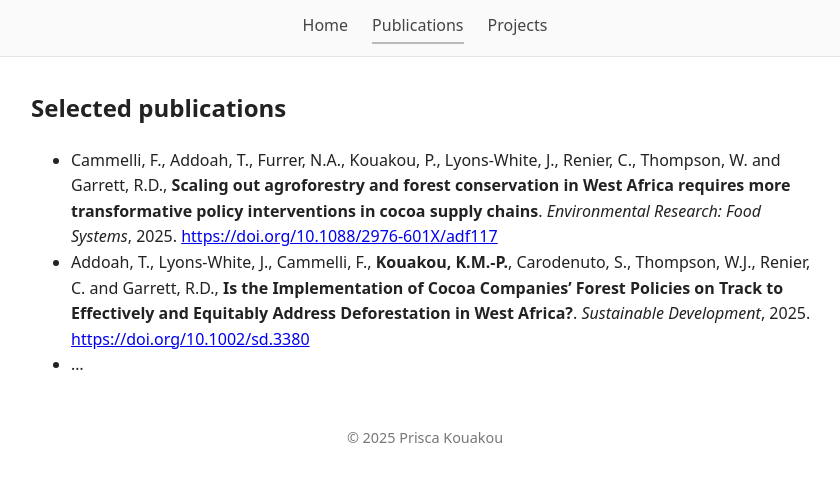
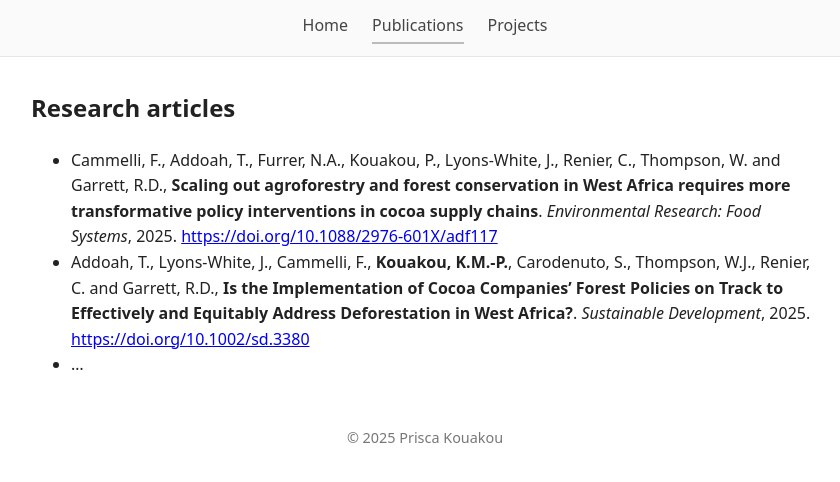
Before and after one commit to priscakmkouakou/priscakmkouakou.github.io, a Jekyll site: the page built from publications.md, in a window 1280 px wide. Shown: the top 482 px of the page, without its empty margins (215-1055 px from the left). Built offline with Jekyll 4.4.1, drawn with Linux system fonts in a browser that asks for light colours.

Commit message:
Update publications.md

```diff
--- a/publications.md
+++ b/publications.md
@@ -4,7 +4,7 @@ layout: default
 permalink: /publications/
 ---
 
-## Selected publications
+## Research articles
 - Cammelli, F., Addoah, T., Furrer, N.A., Kouakou, P., Lyons-White, J., Renier, C., Thompson, W. and Garrett, R.D., **Scaling out agroforestry and forest conservation in West Africa requires more transformative policy interventions in cocoa supply chains**. *Environmental Research: Food Systems*, 2025. [https://doi.org/10.1088/2976-601X/adf117](#)
 - Addoah, T., Lyons-White, J., Cammelli, F., **Kouakou, K.M.-P.**, Carodenuto, S., Thompson, W.J., Renier, C. and Garrett, R.D., **Is the Implementation of Cocoa Companies' Forest Policies on Track to Effectively and Equitably Address Deforestation in West Africa?**. *Sustainable Development*, 2025. [https://doi.org/10.1002/sd.3380](#)
 - ...
```
